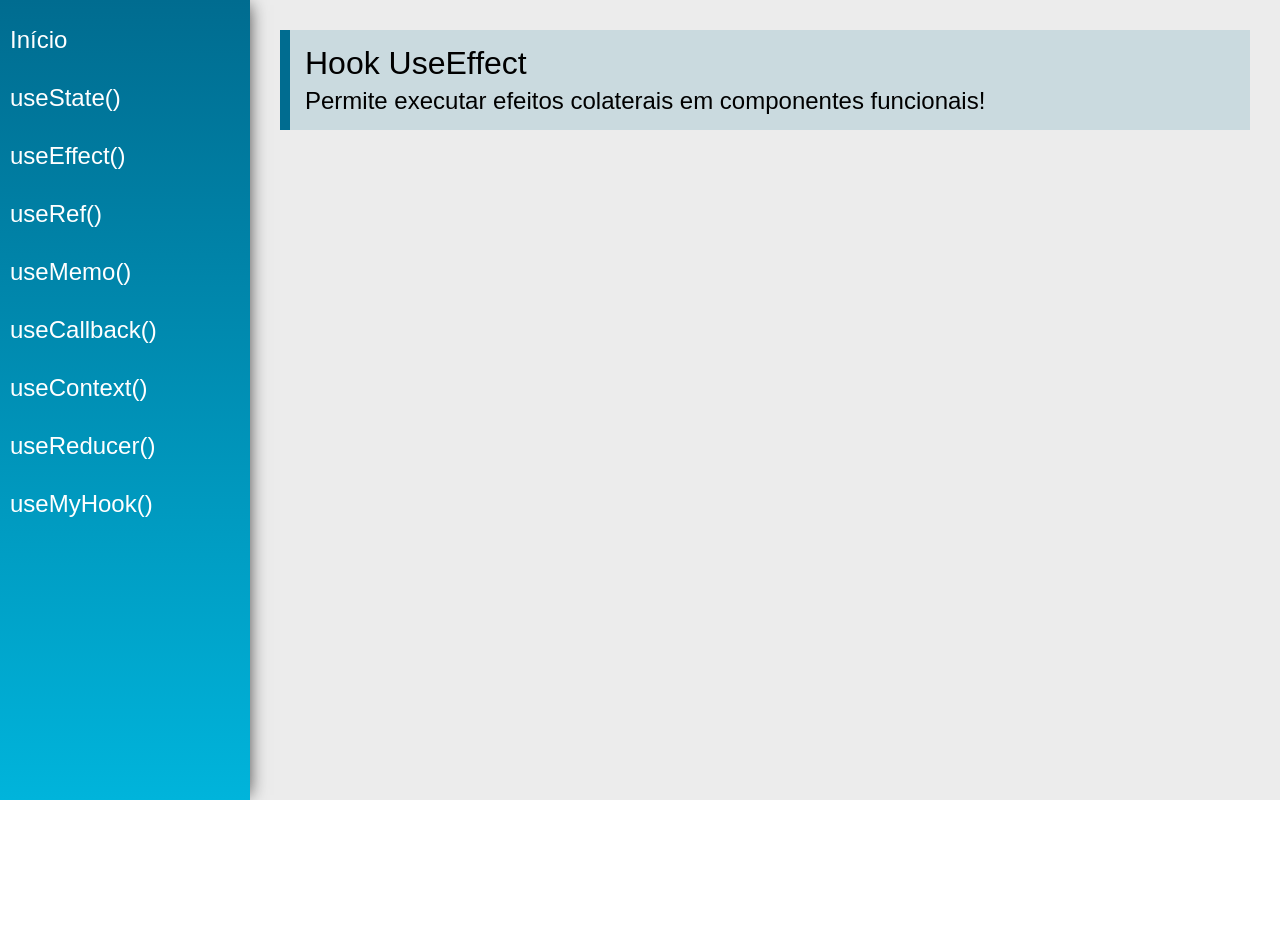
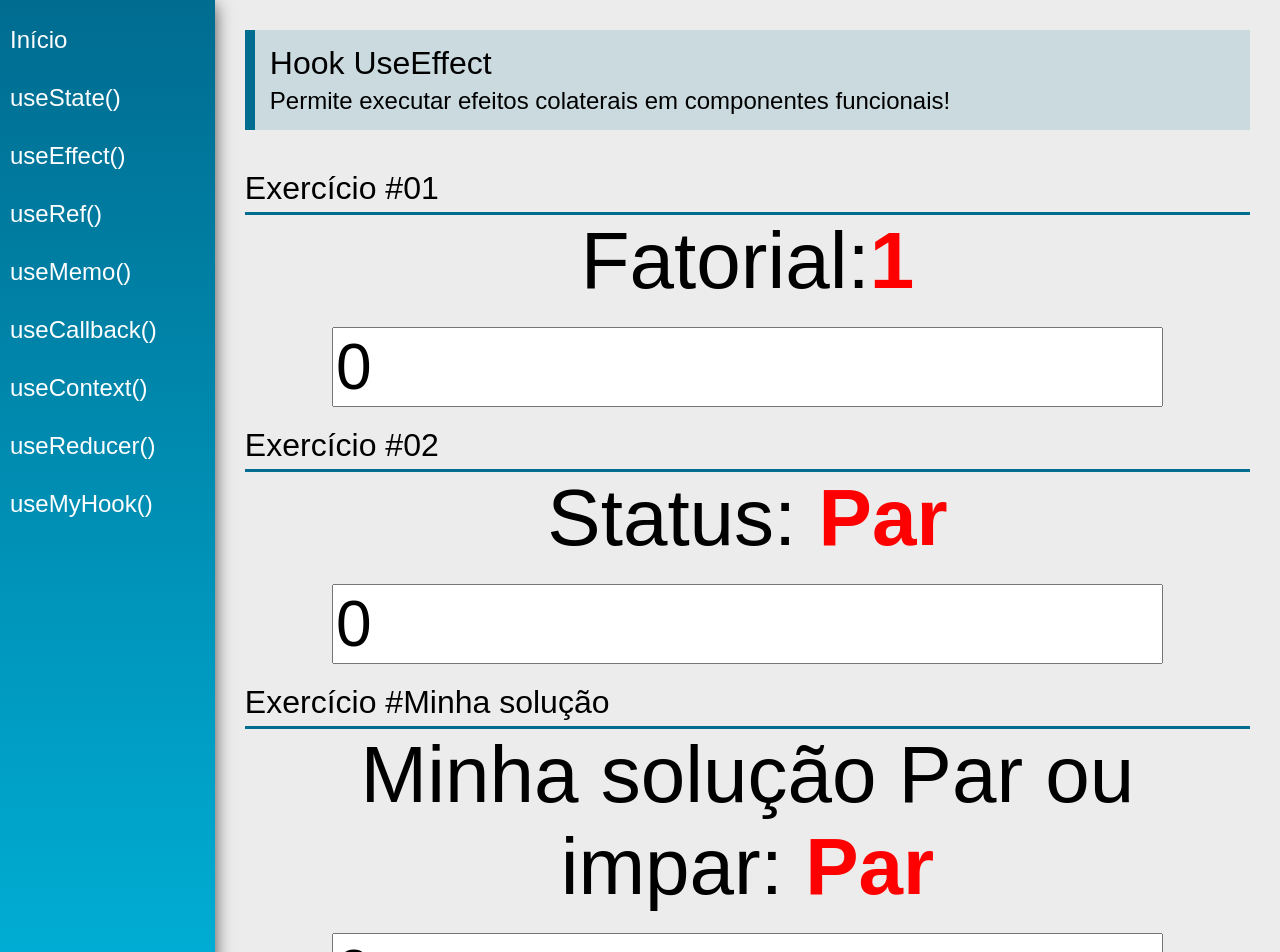
Before and after one commit to Roger-Franco/Hooks, a React (Create React App) app: page /useEffect in a window 1280 px wide. Shown: the top 952 px of the page. Before the commit the page ends 800 px from the top, so only its background shows below. Built offline with nearby package versions, Linux system fonts and the light colour scheme.

Commit message:
useEffect

```diff
--- a/src/views/App.css
+++ b/src/views/App.css
@@ -1,4 +1,4 @@
 .App {
     display: flex;
-    height: 100vh;
+    height: 100%;
 }
--- a/src/views/examples/UseEffect.jsx
+++ b/src/views/examples/UseEffect.jsx
@@ -1,15 +1,94 @@
-import React from 'react'
-import PageTitle from '../../components/layout/PageTitle'
+import React, { useState, useEffect } from "react";
+import PageTitle from "../../components/layout/PageTitle";
+import SectionTitle from "../../components/layout/SectionTitle";
+
+function calcFatorial(num) {
+  const n = parseInt(num);
+  if (n < 0) return -1;
+  if (n === 0) return 1;
+  return calcFatorial(n - 1) * n;
+}
 
 const UseEffect = (props) => {
+  // Ex #01
+  const [number, setNumber] = useState(0);
+  const [fatorial, setFatorial] = useState(0);
+  // Ex #02
+  const [number2, setNumber2] = useState(0);
+
+  // Ex Meu
+  const [num, setNum] = useState(0);
+
+  useEffect(
+    function () {
+      setFatorial(calcFatorial(number));
+    },
+    [number]
+  );
+
+  useEffect(
+    function () {
+      if (fatorial > 1000000) document.title = "Eita!!";
+    },
+    [fatorial]
+  );
+
+  // Ex #02
+  const [status, setStatus] = useState("Ímpar");
+
+  useEffect(function() {
+    setStatus(number2 % 2 === 0 ? "Par" : "Ímpar")
+  }, [number2])
+
   return (
     <div className="UseEffect">
       <PageTitle
         title="Hook UseEffect"
         subtitle="Permite executar efeitos colaterais em componentes funcionais!"
       />
+      <SectionTitle title="Exercício #01" />
+      <div className="center">
+        <div>
+          <span className="text">Fatorial:</span>
+          <span className="text red">
+            {fatorial === -1 ? "Valor não existe" : fatorial}
+          </span>
         </div>
-    )
-}
+        <input
+          className="input"
+          type="number"
+          value={number}
+          onChange={(e) => setNumber(e.target.value)}
+        />
+      </div>
+      <SectionTitle title="Exercício #02" />
+      <div className="center">
+        <div>
+          <span className="text">Status: </span>
+          <span className="text red">{status}</span>
+        </div>
+        <input
+          type="number"
+          className="input"
+          value={number2}
+          onChange={(e) => setNumber2(e.target.value)}
+        />
+      </div>
+      <SectionTitle title="Exercício #Minha solução" />
+      <div className="center">
+        <div>
+          <span className="text">Minha solução Par ou impar: </span>
+          <span className="text red">{num % 2 === 0 ? "Par" : "Impar"}</span>
+        </div>
+        <input
+          type="number"
+          className="input"
+          value={num}
+          onChange={(e) => setNum(e.target.value)}
+        />
+      </div>
+    </div>
+  );
+};
 
-export default UseEffect
+export default UseEffect;
```
Lines whose indentation alone changed are shown as unchanged.
